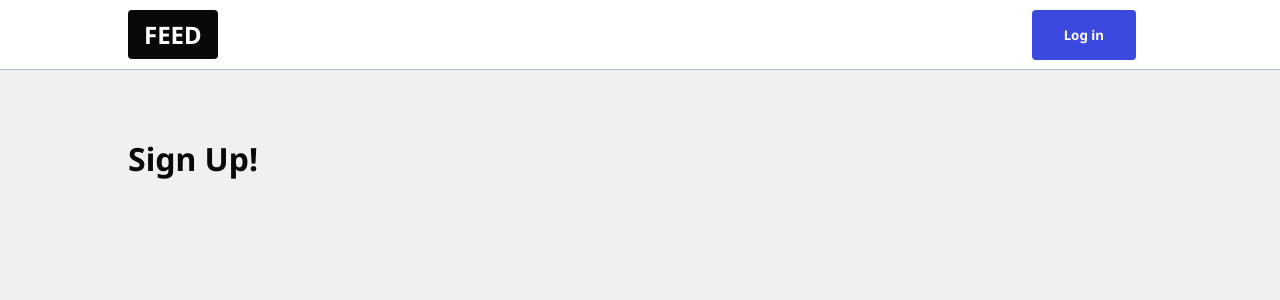
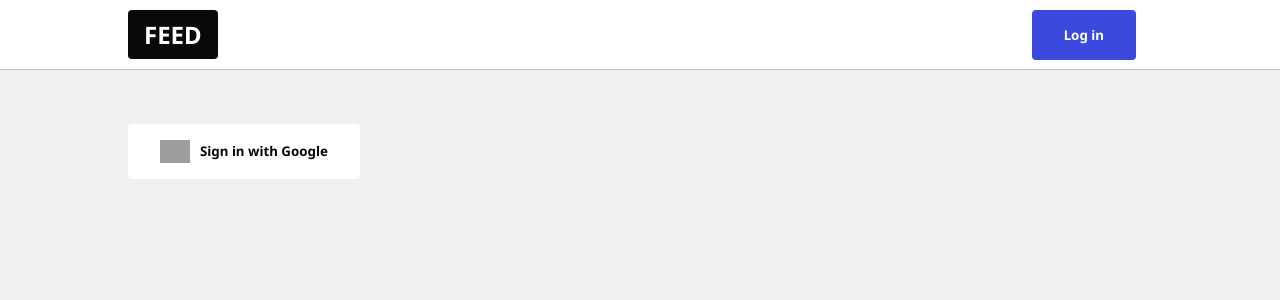
Before and after one commit to frodri13/NextFireApp, a Next.js app: page /enter in a window 1280 px wide. Shown: the top 300 px of the page. Built offline with nearby package versions, Linux system fonts and the light colour scheme; grey boxes are pictures that could not be loaded.

Commit message:
signin and singOut created

```diff
--- a/lib/firebase.js
+++ b/lib/firebase.js
@@ -1,7 +1,7 @@
 // import firebaseConfig from "./firebaseConfig";
-import { initializeApp } from "firebase/app";
-import { getAuth } from "firebase/auth";
-import { getFirestore } from "firebase/firestore";
+import { getApp, initializeApp } from "firebase/app";
+import { getAuth, GoogleAuthProvider } from "firebase/auth";
+import { getFirestore, collection, where, getDocs, query, limit } from "firebase/firestore";
 
 const firebaseConfig = {
     apiKey: "AIzaSyBZeoBSKgyyLdhw88U75WWiywhNaS4zZDI",
@@ -14,11 +14,23 @@ const firebaseConfig = {
   };
 
 // Initialize Firebase
-const firebaseApp = initializeApp(firebaseConfig);
+function createFirebaseApp(config) {
+    try {
+        return getApp();
+    } catch {
+        return initializeApp(config);
+    }
+}
+
+
+const firebaseApp = createFirebaseApp(firebaseConfig);
 
 // initialize auth && firestore with the 'firebaseApp' property
 
 export const auth = getAuth(firebaseApp);
+export const googleAuthProvider = new GoogleAuthProvider();
+
+// Firestore Exports
 export const firestore = getFirestore(firebaseApp);
 
 export default firebaseApp;
--- a/pages/enter.js
+++ b/pages/enter.js
@@ -1,7 +1,45 @@
-export default function EnterPage({}) {
+import {auth, googleAuthProvider, firestore} from "../lib/firebase"
+import { doc, writeBatch, getDoc, getFirestore } from 'firebase/firestore';
+import { signInWithPopup, signInAnonymously, signOut } from 'firebase/auth';
+
+export default function EnterPage(props) {
+    const user = null;
+    const username = null;
+
+    //  1. user signed out <SignInButton />
+
+    // User signed in, but missing username <UsernameForm />
+
+    // User signed in, has username <SignOutButton />
+
     return(
         <main>
-            <h1>Sign Up!</h1>
+          {user?
+            !username ? <UsernameForm /> : <SignOutButton />
+          :
+          <SignInButton />
+          }
         </main>
     )
 }
+
+function SignInButton(){
+    const signInWithGoogle = async () => {
+        await signInWithPopup(auth, googleAuthProvider);
+    }
+
+    return (
+        <button className="btn-google" onClick={signInWithGoogle}>
+            <img src={'/google.png'} width="30px"/>Sign in with Google
+        </button>
+    )
+}
+
+function SignOutButton(){
+    return <button onClick={() => signOut(auth)}>Sign Out</button>;
+
+}
+
+function UsernameForm() {
+
+}
```
